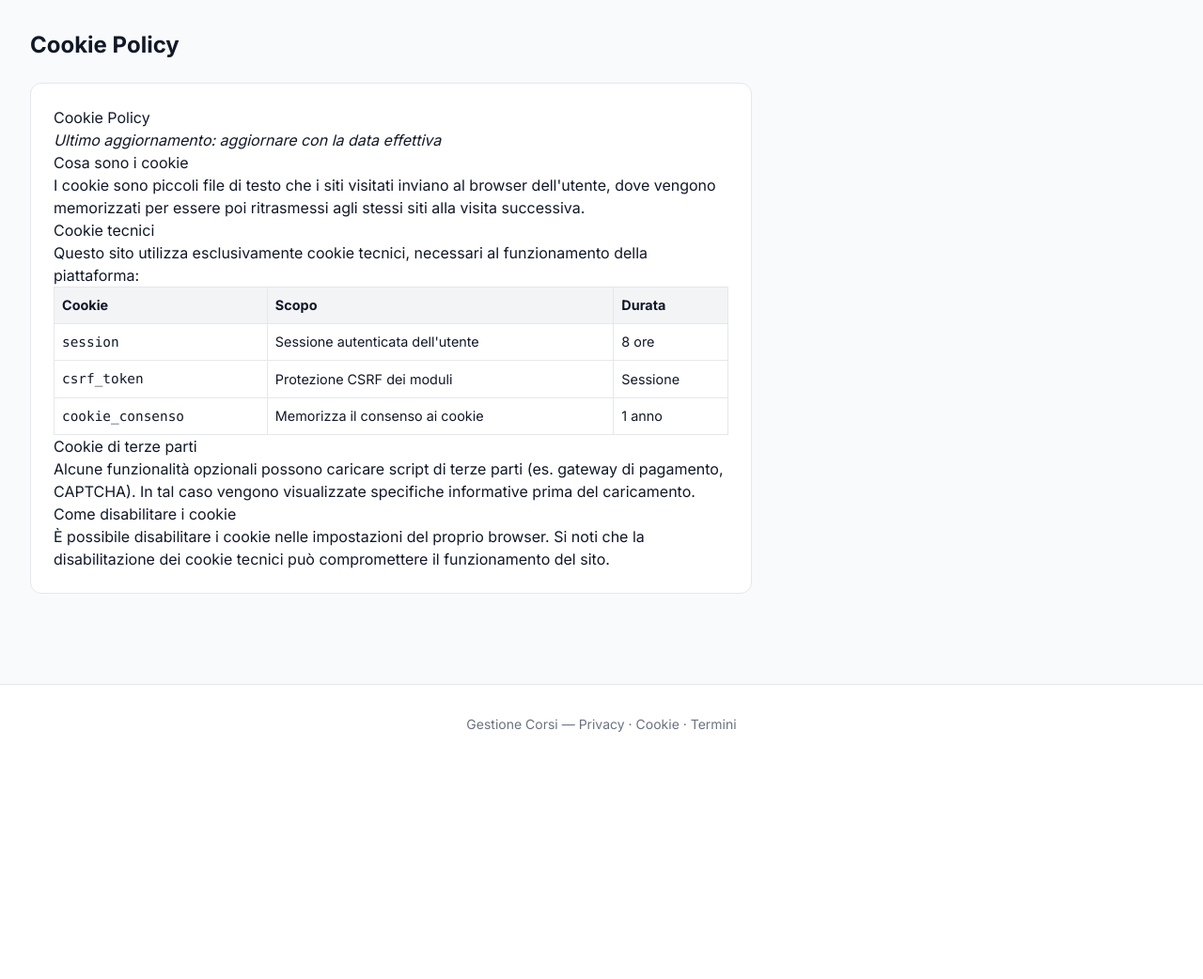
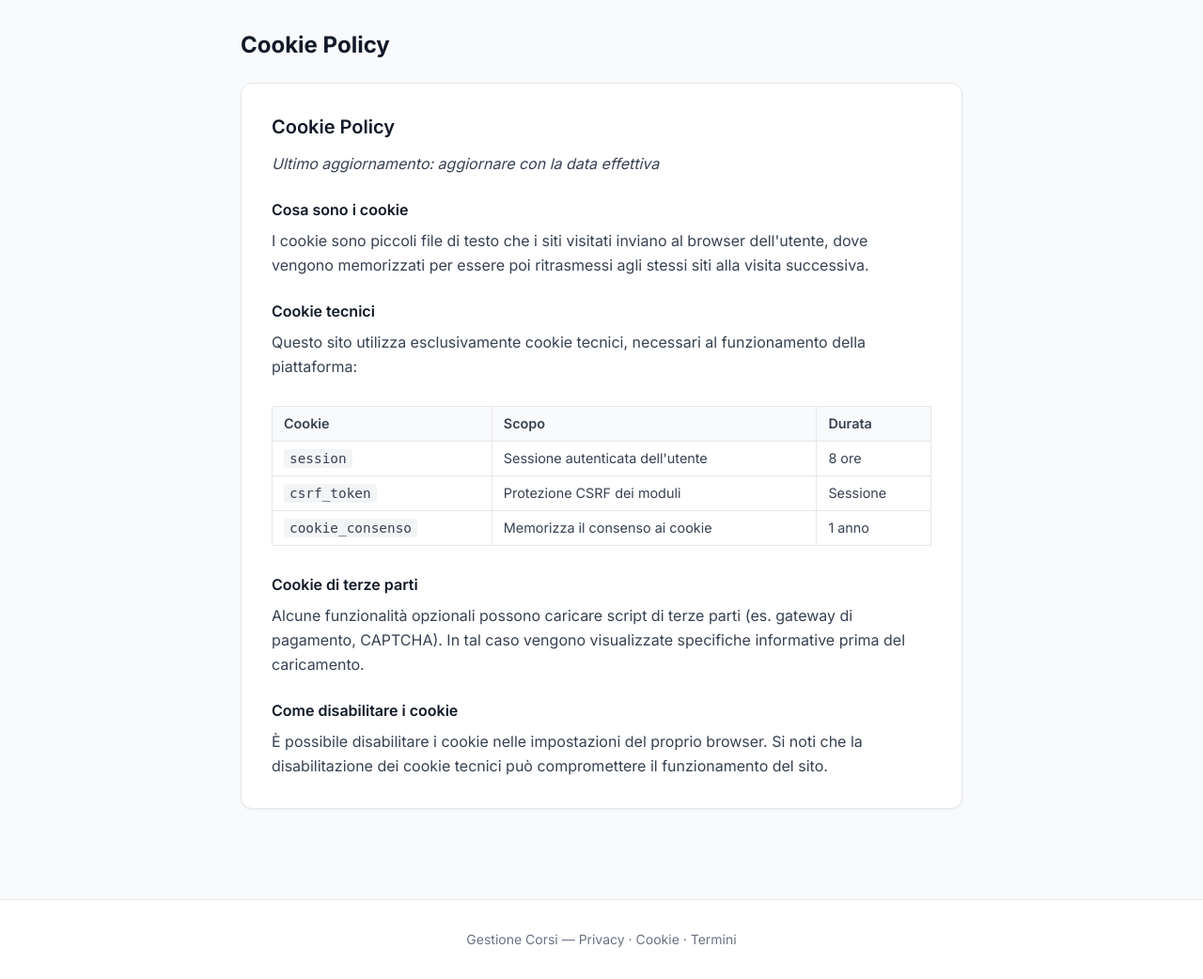
Before and after one commit to ico88/Booking-Course, a Flask app: page /cookie-policy in a window 1280 px wide. Shown: the part 65-1107 px from the top of the page at 94% size. Before the commit the page ends 844 px from the top, so only its background shows below. Run offline with Flask 3, Linux system fonts and the light colour scheme; parts of the project's set-up code (start-up, migrations or seed data) failed here and were passed over; some libraries are stand-ins or nearby versions.

Commit message:
fix: pagine legali centrate e formattate, color scheme, form corso, tabella cookie
- base.html + base_admin.html: usa tailwind.config DOPO CDN (non window.tailwind prima);
  aggiunge ?plugins=typography al CDN per abilitare classi prose
- pagina_legale.html: aggiunge mx-auto per centrare; prose-gray con tutte le classi
  per headings bold, liste puntate, link, tabelle
- corsi/form.html: lg:col-span-3 quando nuovo corso (nessuna sidebar)
- pagine_legali.html: textarea precaricata col default se DB vuoto
- pagine_legali_defaults.py: placeholder {{TABELLA_COOKIE}} + genera_tabella_cookie()
- public/routes.py: sostituisce {{TABELLA_COOKIE}} con tabella generata server-side

https://claude.ai/code/session_01LCcpHT4ociwc3goiGsm4dx

```diff
--- a/python_app/app/pagine_legali_defaults.py
+++ b/python_app/app/pagine_legali_defaults.py
@@ -59,32 +59,7 @@ DEFAULT_COOKIE_POLICY = """
 
 <h3>Cookie tecnici</h3>
 <p>Questo sito utilizza esclusivamente cookie tecnici, necessari al funzionamento della piattaforma:</p>
-<table style="width:100%;border-collapse:collapse;font-size:0.9em">
-  <thead>
-    <tr style="background:#f3f4f6">
-      <th style="text-align:left;padding:8px;border:1px solid #e5e7eb">Cookie</th>
-      <th style="text-align:left;padding:8px;border:1px solid #e5e7eb">Scopo</th>
-      <th style="text-align:left;padding:8px;border:1px solid #e5e7eb">Durata</th>
-    </tr>
-  </thead>
-  <tbody>
-    <tr>
-      <td style="padding:8px;border:1px solid #e5e7eb"><code>session</code></td>
-      <td style="padding:8px;border:1px solid #e5e7eb">Sessione autenticata dell'utente</td>
-      <td style="padding:8px;border:1px solid #e5e7eb">8 ore</td>
-    </tr>
-    <tr>
-      <td style="padding:8px;border:1px solid #e5e7eb"><code>csrf_token</code></td>
-      <td style="padding:8px;border:1px solid #e5e7eb">Protezione CSRF dei moduli</td>
-      <td style="padding:8px;border:1px solid #e5e7eb">Sessione</td>
-    </tr>
-    <tr>
-      <td style="padding:8px;border:1px solid #e5e7eb"><code>cookie_consenso</code></td>
-      <td style="padding:8px;border:1px solid #e5e7eb">Memorizza il consenso ai cookie</td>
-      <td style="padding:8px;border:1px solid #e5e7eb">1 anno</td>
-    </tr>
-  </tbody>
-</table>
+{{TABELLA_COOKIE}}
 
 <h3>Cookie di terze parti</h3>
 <p>Alcune funzionalità opzionali possono caricare script di terze parti (es. gateway di pagamento, CAPTCHA). In tal caso vengono visualizzate specifiche informative prima del caricamento.</p>
@@ -92,6 +67,35 @@ DEFAULT_COOKIE_POLICY = """
 <h3>Come disabilitare i cookie</h3>
 <p>È possibile disabilitare i cookie nelle impostazioni del proprio browser. Si noti che la disabilitazione dei cookie tecnici può compromettere il funzionamento del sito.</p>
 """
+
+
+def genera_tabella_cookie(app_name: str = "") -> str:
+    _s_hdr = "text-align:left;padding:8px 12px;border:1px solid #e5e7eb;background:#f9fafb;font-weight:600"
+    _s_td = "padding:8px 12px;border:1px solid #e5e7eb"
+    _s_code = "background:#f3f4f6;padding:2px 6px;border-radius:4px;font-family:monospace"
+    rows = [
+        ("session", "Sessione autenticata dell'utente", "8 ore"),
+        ("csrf_token", "Protezione CSRF dei moduli", "Sessione"),
+        ("cookie_consenso", "Memorizza il consenso ai cookie", "1 anno"),
+    ]
+    tbody_rows = "".join(
+        f'<tr>'
+        f'<td style="{_s_td}"><span style="{_s_code}">{name}</span></td>'
+        f'<td style="{_s_td}">{scopo}</td>'
+        f'<td style="{_s_td}">{durata}</td>'
+        f'</tr>'
+        for name, scopo, durata in rows
+    )
+    return (
+        f'<table style="width:100%;border-collapse:collapse;font-size:0.9em">'
+        f'<thead><tr>'
+        f'<th style="{_s_hdr}">Cookie</th>'
+        f'<th style="{_s_hdr}">Scopo</th>'
+        f'<th style="{_s_hdr}">Durata</th>'
+        f'</tr></thead>'
+        f'<tbody>{tbody_rows}</tbody>'
+        f'</table>'
+    )
 
 DEFAULT_TERMINI = """
 <h2>Termini e Condizioni di Utilizzo</h2>
--- a/python_app/app/public/routes.py
+++ b/python_app/app/public/routes.py
@@ -199,9 +199,11 @@ def privacy_policy():
 
 @public_bp.route("/cookie-policy")
 def cookie_policy():
-    from ..pagine_legali_defaults import DEFAULT_COOKIE_POLICY
+    from ..pagine_legali_defaults import DEFAULT_COOKIE_POLICY, genera_tabella_cookie
+    tabella = genera_tabella_cookie(Impostazione.get("app_name") or current_app.config.get("APP_NAME", ""))
     stored = Impostazione.get("pagina_cookie")
     content = sanitize_html(stored) if stored else DEFAULT_COOKIE_POLICY
+    content = content.replace("{{TABELLA_COOKIE}}", tabella)
     return render_template("public/pagina_legale.html", titolo="Cookie Policy", content=content)
 
 
--- a/python_app/app/templates/admin/base_admin.html
+++ b/python_app/app/templates/admin/base_admin.html
@@ -5,6 +5,7 @@
   <meta name="viewport" content="width=device-width, initial-scale=1.0">
   <meta name="csrf-token" content="{{ csrf_token() }}">
   <title>{% block title %}Admin{% endblock %} — {{ app_name }}</title>
+  <script src="https://cdn.tailwindcss.com?plugins=typography"></script>
   {% set _scheme = color_scheme or 'blu' %}
   {% set _palettes = {
     'blu':   {'50':'#eff6ff','100':'#dbeafe','200':'#bfdbfe','300':'#93c5fd','400':'#60a5fa','500':'#3b82f6','600':'#2563eb','700':'#1d4ed8','800':'#1e40af','900':'#1e3a8a'},
@@ -13,14 +14,13 @@
   } %}
   {% set _p = _palettes.get(_scheme, _palettes['blu']) %}
   <script>
-    window.tailwind = {config:{theme:{extend:{colors:{blue:{
+    tailwind.config = {theme:{extend:{colors:{blue:{
       '50':'{{ _p["50"] }}','100':'{{ _p["100"] }}','200':'{{ _p["200"] }}',
       '300':'{{ _p["300"] }}','400':'{{ _p["400"] }}','500':'{{ _p["500"] }}',
       '600':'{{ _p["600"] }}','700':'{{ _p["700"] }}','800':'{{ _p["800"] }}',
       '900':'{{ _p["900"] }}'
-    }}}}}};
+    }}}}};
   </script>
-  <script src="https://cdn.tailwindcss.com"></script>
   <link rel="preconnect" href="https://fonts.googleapis.com">
   <link href="https://fonts.googleapis.com/css2?family=Inter:wght@400;500;600;700&display=swap" rel="stylesheet">
   <style>body{font-family:'Inter',sans-serif}</style>
--- a/python_app/app/templates/admin/corsi/form.html
+++ b/python_app/app/templates/admin/corsi/form.html
@@ -23,7 +23,7 @@
 </div>
 
 <div class="grid grid-cols-1 lg:grid-cols-3 gap-6">
-  <div class="lg:col-span-2">
+  <div class="{{ 'lg:col-span-2' if corso else 'lg:col-span-3' }}">
     <form method="POST" class="space-y-5">
       <input type="hidden" name="csrf_token" value="{{ csrf_token() }}">
       <div class="bg-white border border-gray-200 rounded-xl p-6 space-y-4">
--- a/python_app/app/templates/admin/pagine_legali.html
+++ b/python_app/app/templates/admin/pagine_legali.html
@@ -26,7 +26,7 @@
   {% for tab_id, tab_label, key in [('privacy','Privacy Policy','pagina_privacy'),('cookie','Cookie Policy','pagina_cookie'),('termini','Termini e Condizioni','pagina_termini')] %}
   <div id="tab-{{ tab_id }}" class="tab-panel space-y-3 {{ 'hidden' if not loop.first }}">
     <div class="flex items-center justify-between">
-      <p class="text-sm text-gray-500">Puoi usare HTML. Lascia vuoto per mostrare il testo predefinito.</p>
+      <p class="text-sm text-gray-500">Puoi usare HTML. Usa <code class="bg-gray-100 px-1 rounded text-xs">&#123;&#123;TABELLA_COOKIE&#125;&#125;</code> nella cookie policy per la tabella automatica.</p>
       <div class="flex gap-2">
         <button type="button" onclick="togglePreview('{{ tab_id }}')" id="preview-btn-{{ tab_id }}"
                 class="text-xs bg-gray-100 hover:bg-gray-200 px-3 py-1.5 rounded-lg">Anteprima</button>
@@ -36,7 +36,7 @@
     </div>
     <div id="editor-{{ tab_id }}" class="bg-white border border-gray-200 rounded-xl overflow-hidden">
       <textarea name="{{ key }}" id="textarea-{{ tab_id }}" rows="22"
-                class="w-full px-4 py-3 font-mono text-sm focus:outline-none focus:ring-2 focus:ring-blue-500 resize-y">{{ settings.get(key, '') }}</textarea>
+                class="w-full px-4 py-3 font-mono text-sm focus:outline-none focus:ring-2 focus:ring-blue-500 resize-y">{{ settings.get(key) or defaults[tab_id] }}</textarea>
     </div>
     <div id="preview-{{ tab_id }}" class="hidden bg-white border border-gray-200 rounded-xl p-6 prose max-w-none min-h-64"></div>
     <button type="submit" class="w-full bg-blue-700 text-white py-2.5 rounded-xl font-medium hover:bg-blue-800">Salva pagine legali</button>
--- a/python_app/app/templates/base.html
+++ b/python_app/app/templates/base.html
@@ -5,6 +5,7 @@
   <meta name="viewport" content="width=device-width, initial-scale=1.0">
   <meta name="csrf-token" content="{{ csrf_token() }}">
   <title>{% block title %}{% endblock %} — {{ app_name }}</title>
+  <script src="https://cdn.tailwindcss.com?plugins=typography"></script>
   {% set _scheme = color_scheme or 'blu' %}
   {% set _palettes = {
     'blu':   {'50':'#eff6ff','100':'#dbeafe','200':'#bfdbfe','300':'#93c5fd','400':'#60a5fa','500':'#3b82f6','600':'#2563eb','700':'#1d4ed8','800':'#1e40af','900':'#1e3a8a'},
@@ -13,14 +14,13 @@
   } %}
   {% set _p = _palettes.get(_scheme, _palettes['blu']) %}
   <script>
-    window.tailwind = {config:{theme:{extend:{colors:{blue:{
+    tailwind.config = {theme:{extend:{colors:{blue:{
       '50':'{{ _p["50"] }}','100':'{{ _p["100"] }}','200':'{{ _p["200"] }}',
       '300':'{{ _p["300"] }}','400':'{{ _p["400"] }}','500':'{{ _p["500"] }}',
       '600':'{{ _p["600"] }}','700':'{{ _p["700"] }}','800':'{{ _p["800"] }}',
       '900':'{{ _p["900"] }}'
-    }}}}}};
+    }}}}};
   </script>
-  <script src="https://cdn.tailwindcss.com"></script>
   <link rel="preconnect" href="https://fonts.googleapis.com">
   <link href="https://fonts.googleapis.com/css2?family=Inter:wght@400;500;600;700&display=swap" rel="stylesheet">
   <style>body{font-family:'Inter',sans-serif}</style>
--- a/python_app/app/templates/public/pagina_legale.html
+++ b/python_app/app/templates/public/pagina_legale.html
@@ -1,10 +1,24 @@
 {% extends "base.html" %}
 {% block title %}{{ titolo }}{% endblock %}
+
 {% block content %}
-<div class="max-w-3xl">
-  <h1 class="text-2xl font-bold mb-6">{{ titolo }}</h1>
-  <div class="bg-white border border-gray-200 rounded-xl p-6 prose max-w-none">
-    {{ content | safe }}
+<div class="max-w-3xl mx-auto">
+  <h1 class="text-2xl font-bold mb-6 text-gray-900">{{ titolo }}</h1>
+  <div class="bg-white border border-gray-200 rounded-xl shadow-sm overflow-hidden">
+    <div class="px-8 py-8 prose prose-gray max-w-none
+                prose-headings:font-semibold prose-headings:text-gray-900
+                prose-h2:text-xl prose-h2:mt-8 prose-h2:mb-3 prose-h2:first:mt-0
+                prose-h3:text-base prose-h3:mt-6 prose-h3:mb-2
+                prose-p:text-gray-700 prose-p:leading-relaxed
+                prose-ul:text-gray-700 prose-ol:text-gray-700
+                prose-li:my-0.5
+                prose-a:text-blue-600 prose-a:no-underline hover:prose-a:underline
+                prose-strong:text-gray-900
+                prose-code:bg-gray-100 prose-code:px-1.5 prose-code:py-0.5 prose-code:rounded prose-code:text-sm prose-code:font-normal prose-code:before:content-none prose-code:after:content-none
+                prose-table:text-sm prose-th:text-left prose-th:font-semibold prose-th:text-gray-700
+                prose-td:text-gray-700">
+      {{ content | safe }}
+    </div>
   </div>
 </div>
 {% endblock %}
```
